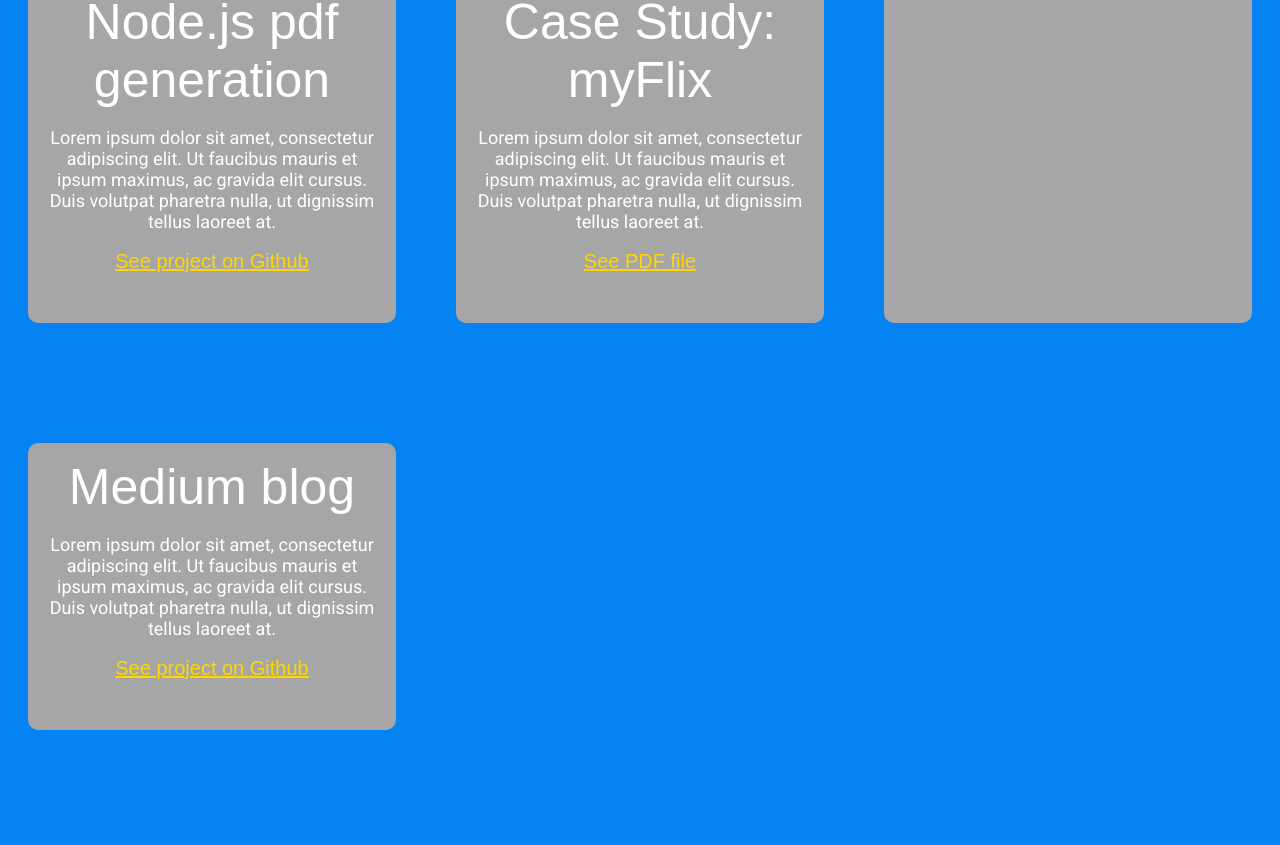
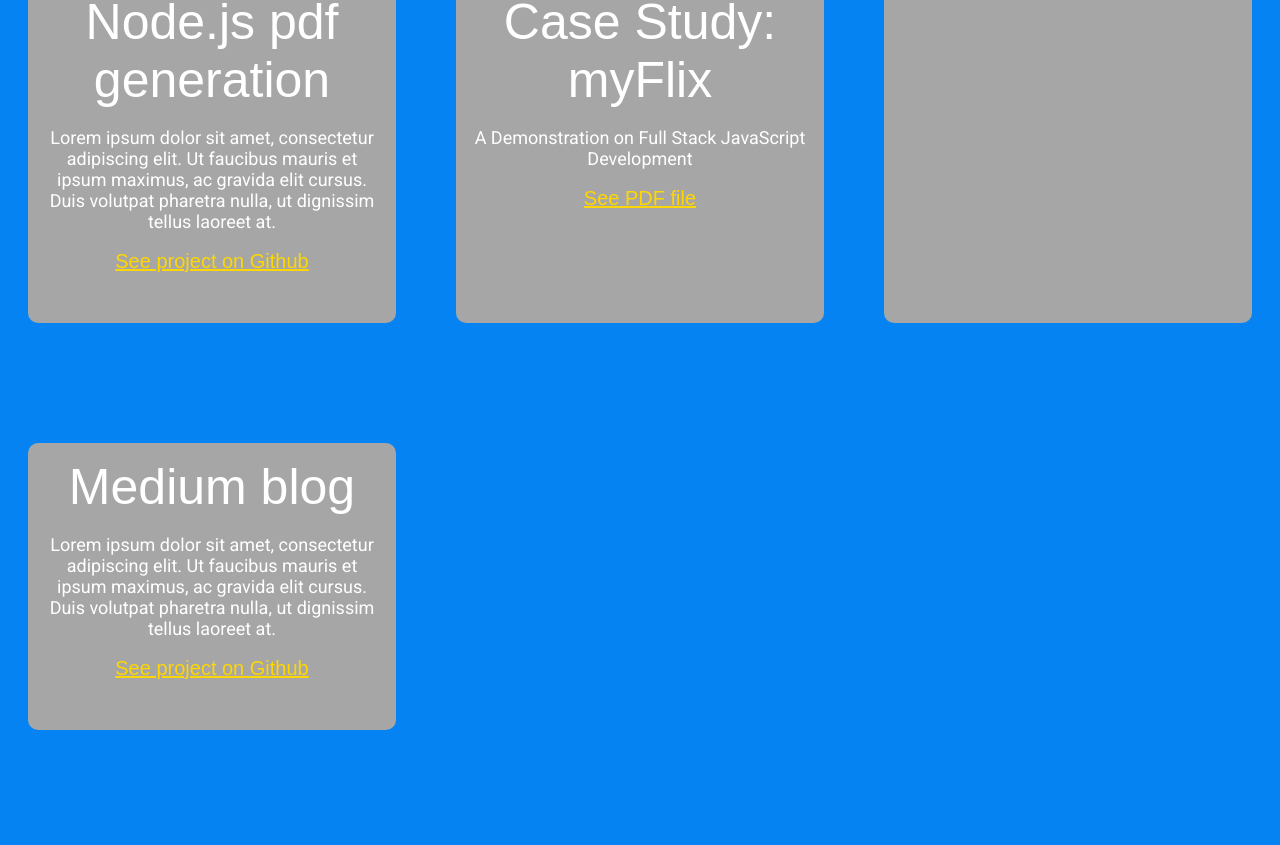
Before and after one commit to jkeefe77/portfolio-website, a plain HTML site: page work.html in a window 1280 px wide. Shown: the part 980-1825 px from the top of the page. Drawn offline with Linux system fonts and the light colour scheme.

Commit message:
Update work.html

```diff
--- a/work.html
+++ b/work.html
@@ -70,8 +70,7 @@
     </div>
     <div class="grid__item">
         <a class="work">Case Study: myFlix</a>
-        <p>Lorem ipsum dolor sit amet, consectetur adipiscing elit. Ut faucibus mauris et ipsum maximus, ac gravida
-            elit cursus. Duis volutpat pharetra nulla, ut dignissim tellus laoreet at.
+        <p>A Demonstration on Full Stack JavaScript Development
         </p>
         <a href="img/casestudypdf.pdf">See PDF file</a>
     </div>
```
